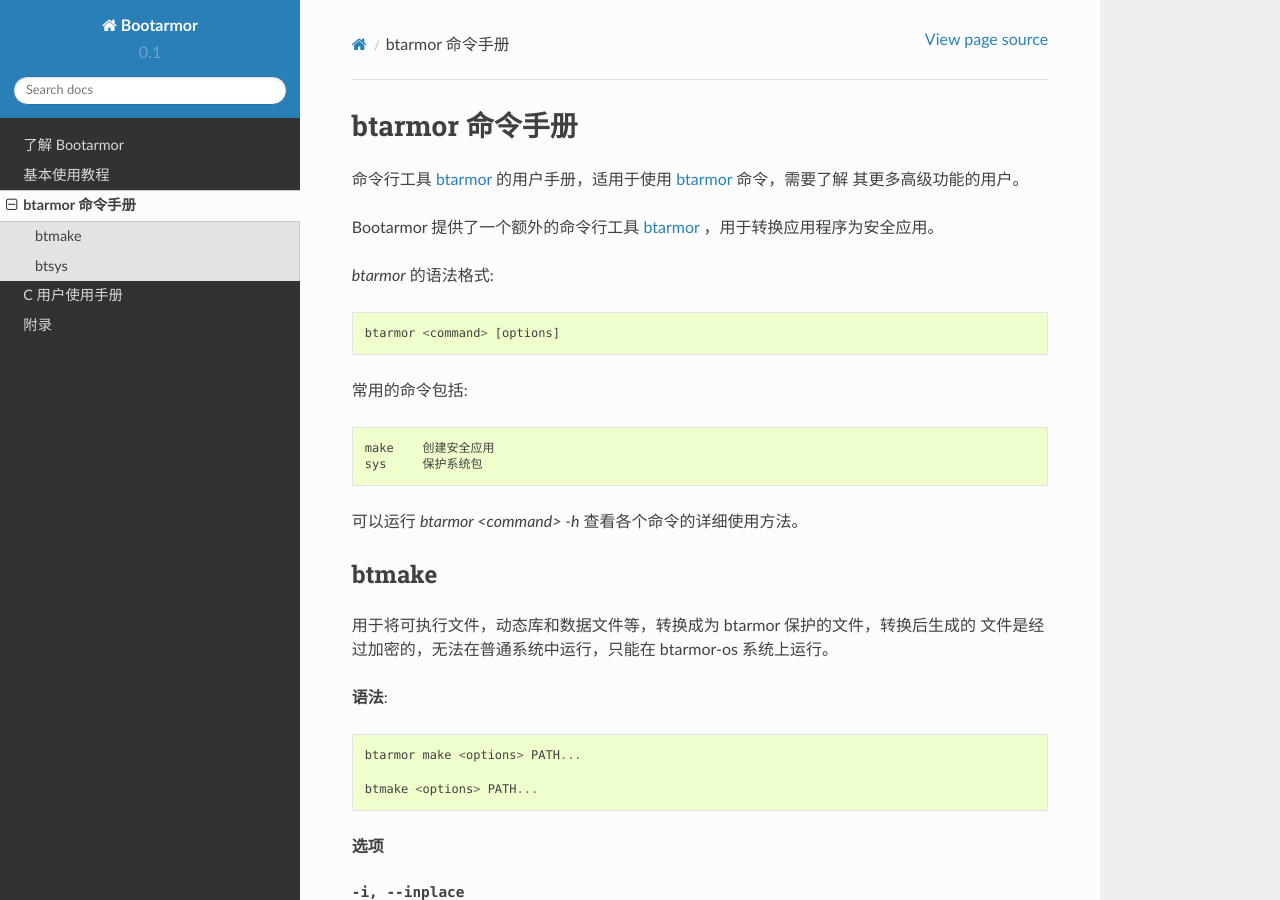
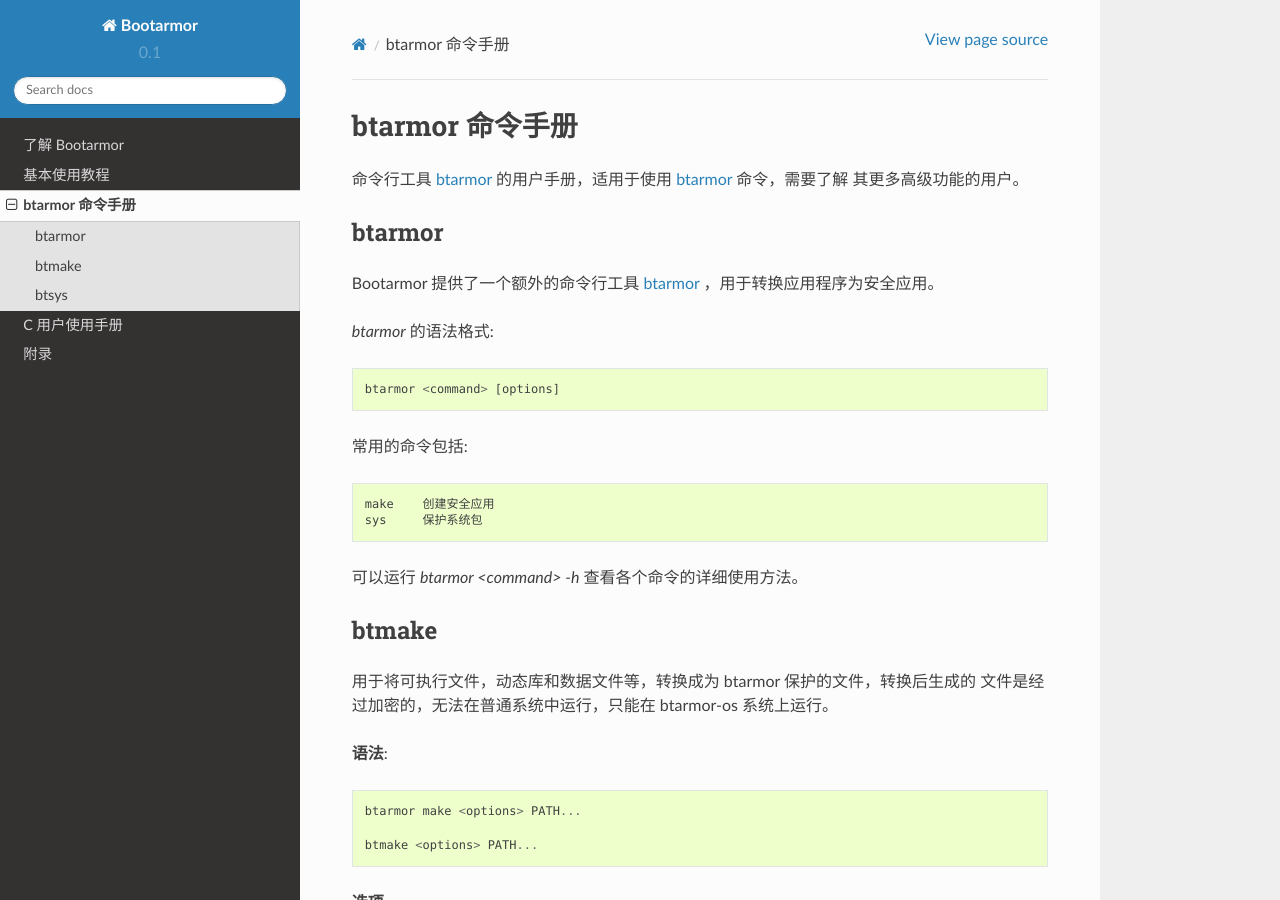
Before and after one commit to dashingsoft/btarmor-docs, a Sphinx documentation site: the page built from docs/btarmor-cli.rst, in a window 1280 px wide and 900 px high. Built offline with Sphinx 7.4.7 and the Read the Docs theme 2.0.0, drawn with Linux system fonts in a browser that asks for light colours.

Commit message:
Fix format

```diff
--- a/docs/btarmor-cli.rst
+++ b/docs/btarmor-cli.rst
@@ -1,11 +1,14 @@
-.. _btarmor:
-
 ==================
  btarmor 命令手册
 ==================
 
 命令行工具 `btarmor`_ 的用户手册，适用于使用 `btarmor`_ 命令，需要了解
 其更多高级功能的用户。
+
+.. _btarmor:
+
+btarmor
+=======
 
 Bootarmor 提供了一个额外的命令行工具 `btarmor`_ ，用于转换应用程序为安全应用。
 
```
Also changed, not shown: docs/handbook.rst (+8 -7 lines).
